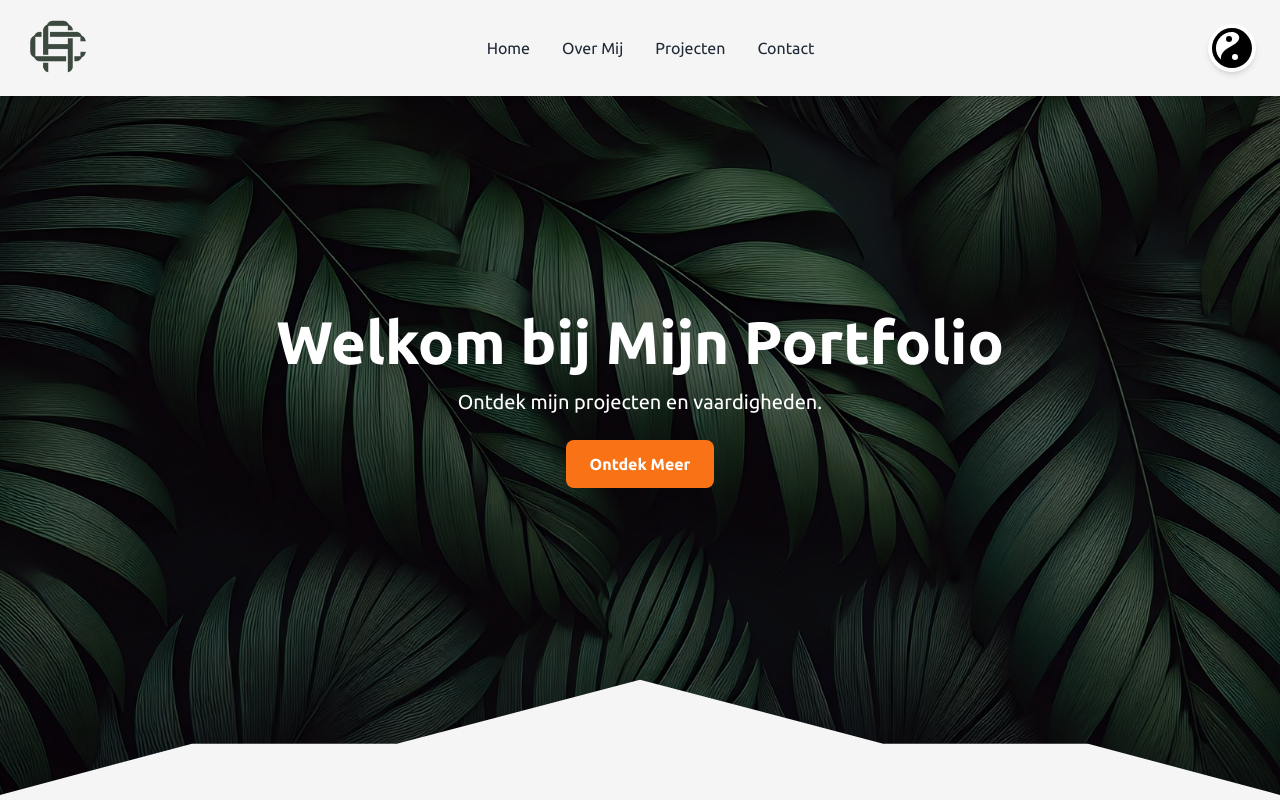
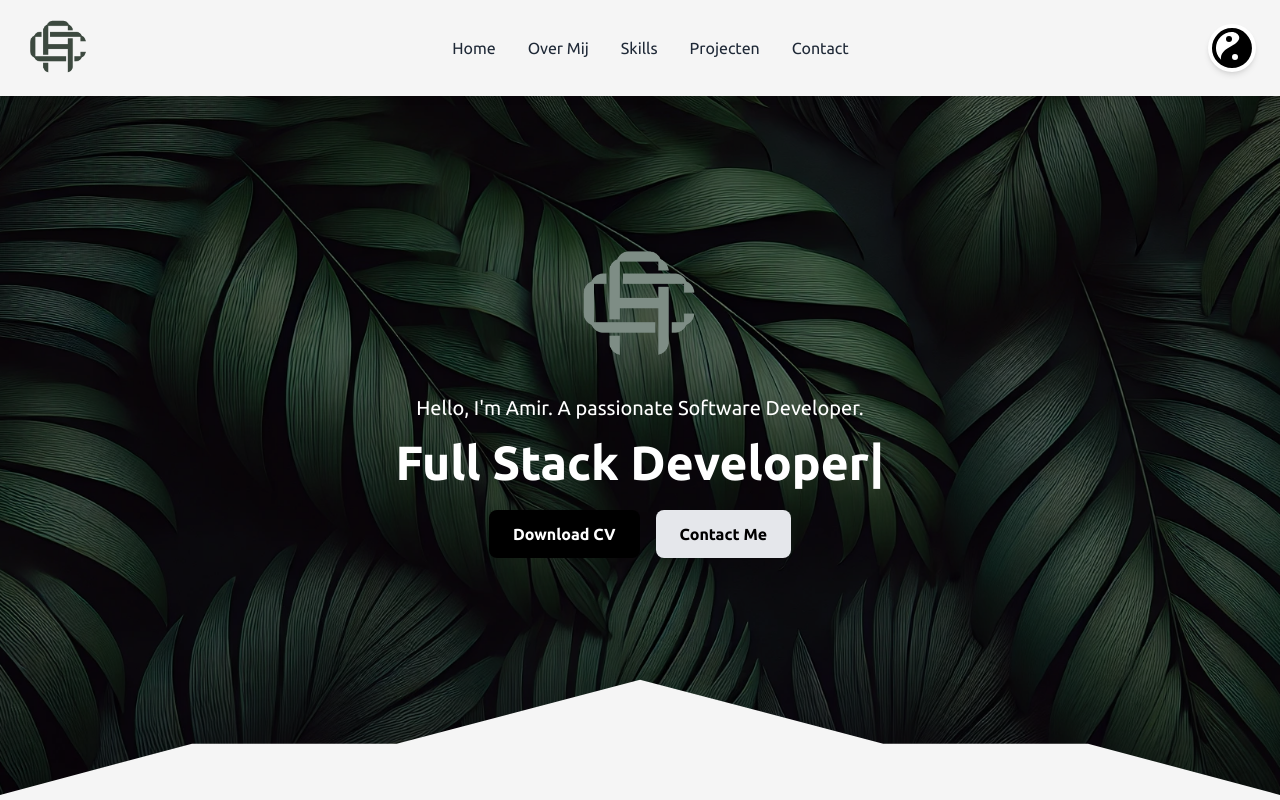
Before and after one commit to AmirCrljenkovic/Portfolio-Personal, a React (Vite) app: page / in a window 1280 px wide. Shown: the top 800 px of the page. Built offline with nearby package versions, Linux system fonts and the light colour scheme.

Commit message:
changed hero section

```diff
--- a/src/components/Header.jsx
+++ b/src/components/Header.jsx
@@ -45,6 +45,9 @@ const Header = () => {
                     </Link>
                     <Link to="/about" className="text-gray-800 dark:text-gray-200 hover:text-blue-500">
                         Over Mij
+                    </Link>
+                    <Link to="/skills" className="text-gray-800 dark:text-gray-200 hover:text-blue-500">
+                        Skills
                     </Link>
                     <Link to="/projects" className="text-gray-800 dark:text-gray-200 hover:text-blue-500">
                         Projecten
--- a/src/components/Hero.jsx
+++ b/src/components/Hero.jsx
@@ -1,11 +1,27 @@
-import React from "react";
+import React, { useState, useEffect } from "react";
 import leafsImage from "../img/leafs.png";
 import MountainDivider from "../icons/mountain-divider.svg";
+import Logo from "../img/logo-darkmode.png";
 
 const Hero = () => {
+    const [text, setText] = useState("");
+    const fullText = "Full Stack Developer";
+    const typingSpeed = 100;
+
+    useEffect(() => {
+        let index = 0;
+        const typingInterval = setInterval(() => {
+            setText(fullText.substring(0, index + 1));
+            index++;
+            if (index === fullText.length) clearInterval(typingInterval);
+        }, typingSpeed);
+
+        return () => clearInterval(typingInterval);
+    }, []);
+
     return (
         <section
-            className="relative bg-center bg-cover min-h-screen flex items-center justify-center"
+            className="relative bg-center bg-cover min-h-screen flex flex-col items-center justify-center"
             style={{
                 backgroundImage: `url(${leafsImage})`,
                 backgroundAttachment: "fixed",
@@ -17,18 +33,39 @@ const Hero = () => {
 
 
             <div className="relative z-10 text-center text-white px-6">
-                <h1 className="text-4xl md:text-6xl font-bold mb-4">
-                    Welkom bij Mijn Portfolio
+
+                <div className="mb-6">
+                    <img src={Logo} alt="Logo" className="h-32 mx-auto" />
+                </div>
+
+
+                <h1 className="text-lg md:text-xl font-light text-white mb-4">
+                    Hello, I'm Amir. A passionate Software Developer.
                 </h1>
-                <p className="text-lg md:text-xl mb-6">
-                    Ontdek mijn projecten en vaardigheden.
-                </p>
-                <button
-                    className="bg-orange-500 hover:bg-orange-600 text-white font-bold py-3 px-6 rounded-lg transition duration-300"
-                    onClick={() => alert("Ontdek meer!")}
-                >
-                    Ontdek Meer
-                </button>
+
+
+                <h2 className="text-3xl md:text-5xl font-bold text-white mb-6">
+                    {text}
+                    <span className="inline-block animate-blink">|</span>
+                </h2>
+
+
+                <div className="flex justify-center space-x-4">
+                    <a
+                        href="/path/to/your-cv.pdf"
+                        download
+                        className="bg-black hover:bg-gray-800 text-white font-bold py-3 px-6 rounded-lg transition duration-300"
+                    >
+                        Download CV
+                    </a>
+
+                    <a
+                        href="#contact"
+                        className="bg-gray-200 hover:bg-gray-300 text-black font-bold py-3 px-6 rounded-lg transition duration-300"
+                    >
+                        Contact Me
+                    </a>
+                </div>
             </div>
 
 
--- a/tailwind.config.cjs
+++ b/tailwind.config.cjs
@@ -14,9 +14,13 @@ module.exports = {
           '0%': { transform: 'translateX(100%) rotate(6deg)' },
           '100%': { transform: 'translateX(-100%) rotate(6deg)' },
         },
+        blink: {
+          '50%': { opacity: '0' }, // Knipperende animatie
+        },
       },
       animation: {
         'scroll-tape': 'scrollTape 10s linear infinite',
+        blink: 'blink 1s step-start infinite', // Blink animatie toegevoegd
       },
       fontFamily: {
         sans: ['Ubuntu', 'sans-serif'],
```
